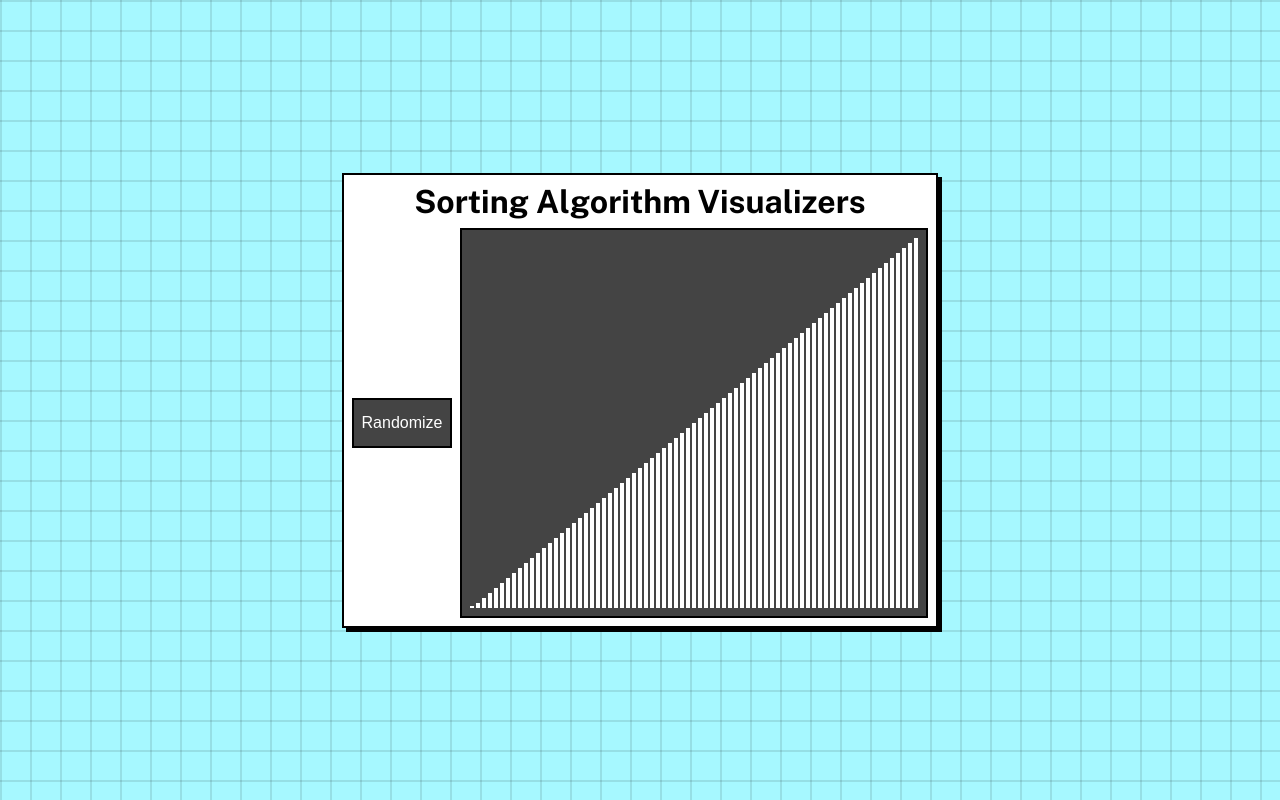
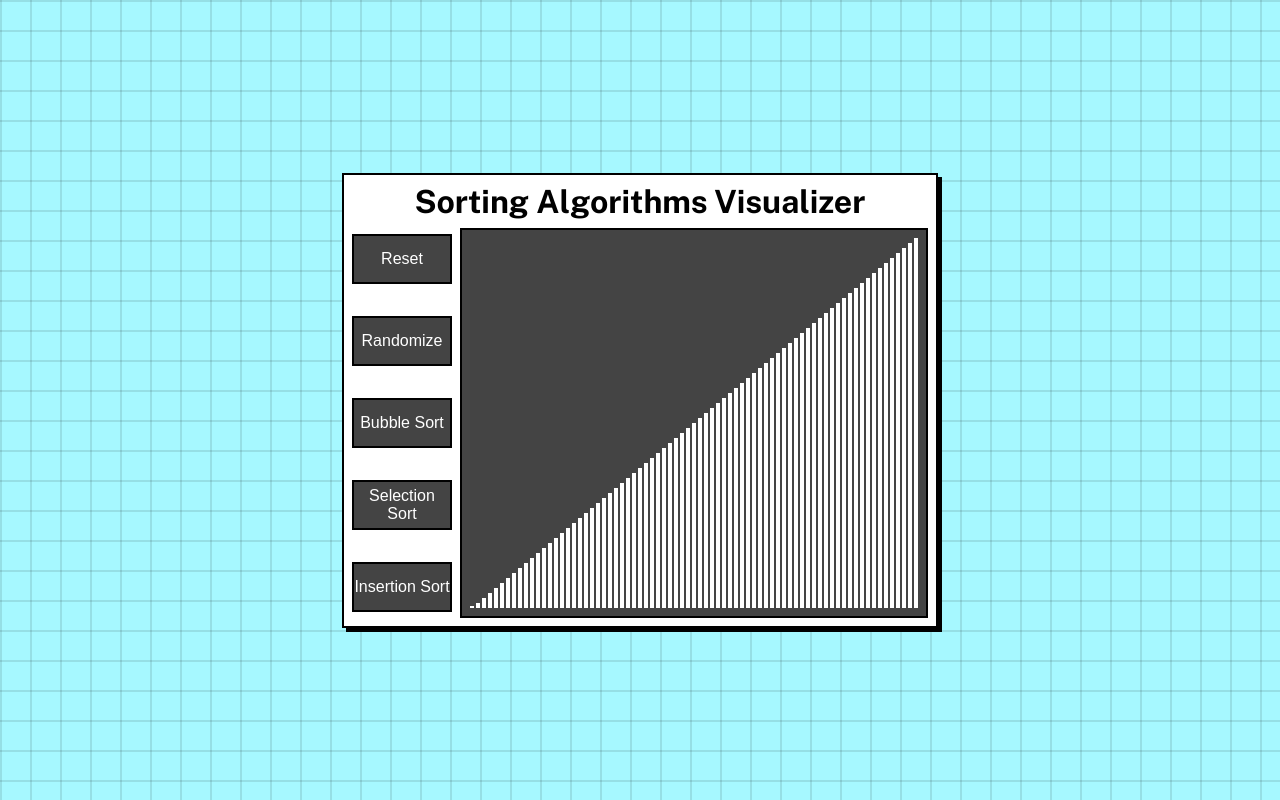
Before and after one commit to Speakiez/sorting-algorithm-visualizers, a React (Vite) app: page / in a window 1280 px wide. Built offline with nearby package versions, Linux system fonts and the light colour scheme.

Commit message:
Add other buttons and update a small typo

```diff
--- a/index.html
+++ b/index.html
@@ -8,7 +8,7 @@
     <link rel="preconnect" href="https://fonts.gstatic.com" crossorigin>
     <link href="https://fonts.googleapis.com/css2?family=Public+Sans:ital,wght@0,100..900;1,100..900&display=swap" rel="stylesheet">
 
-    <title>Sorting Algorithm Visualizer</title>
+    <title>Sorting Algorithms Visualizer</title>
   </head>
   <body>
     <div id="root"></div>
--- a/package.json
+++ b/package.json
@@ -1,5 +1,5 @@
 {
-  "name": "sorting-algorithm-visualizers",
+  "name": "sorting-algorithms-visualizer",
   "private": true,
   "version": "0.0.0",
   "type": "module",
--- a/src/App.jsx
+++ b/src/App.jsx
@@ -38,11 +38,17 @@ export default function App() {
 
   return (
     <div id="app">
-      <h1>Sorting Algorithm Visualizers</h1>
-      <main id="content">
-        <button className="randomize-btn" onClick={randomize}>Randomize</button>
+      <h1>Sorting Algorithms Visualizer</h1>
+      <div id="content">
+        <div className="btn-list">
+          <button className="reset btn">Reset</button>
+          <button className="randomize btn" onClick={randomize}>Randomize</button>
+          <button className="bubble btn">Bubble Sort</button>
+          <button className="selection btn">Selection Sort</button>
+          <button className="insertion btn">Insertion Sort</button>
+        </div>
         <Visualizer columnArray={columnArray} />
-      </main>
+      </div>
     </div>
   );
 }
--- a/src/index.css
+++ b/src/index.css
@@ -44,7 +44,13 @@ html {
   gap: 8px;
 }
 
-.randomize-btn {
+.btn-list {
+  display: flex;
+  flex-direction: column;
+  gap: 32px;
+}
+
+.btn {
   height: 50px;
   width: 100px;
   background-color: #444444;
@@ -54,7 +60,7 @@ html {
   cursor: pointer;
 }
 
-.randomize-btn:active {
+.btn:active {
   filter: invert(60%);
 }
 
--- a/vite.config.js
+++ b/vite.config.js
@@ -4,5 +4,5 @@ import react from '@vitejs/plugin-react'
 // https://vitejs.dev/config/
 export default defineConfig({
   plugins: [react()],
-  base: "/sorting-algorithm-visualizers"
+  base: "/sorting-algorithms-visualizer"
 })
```
